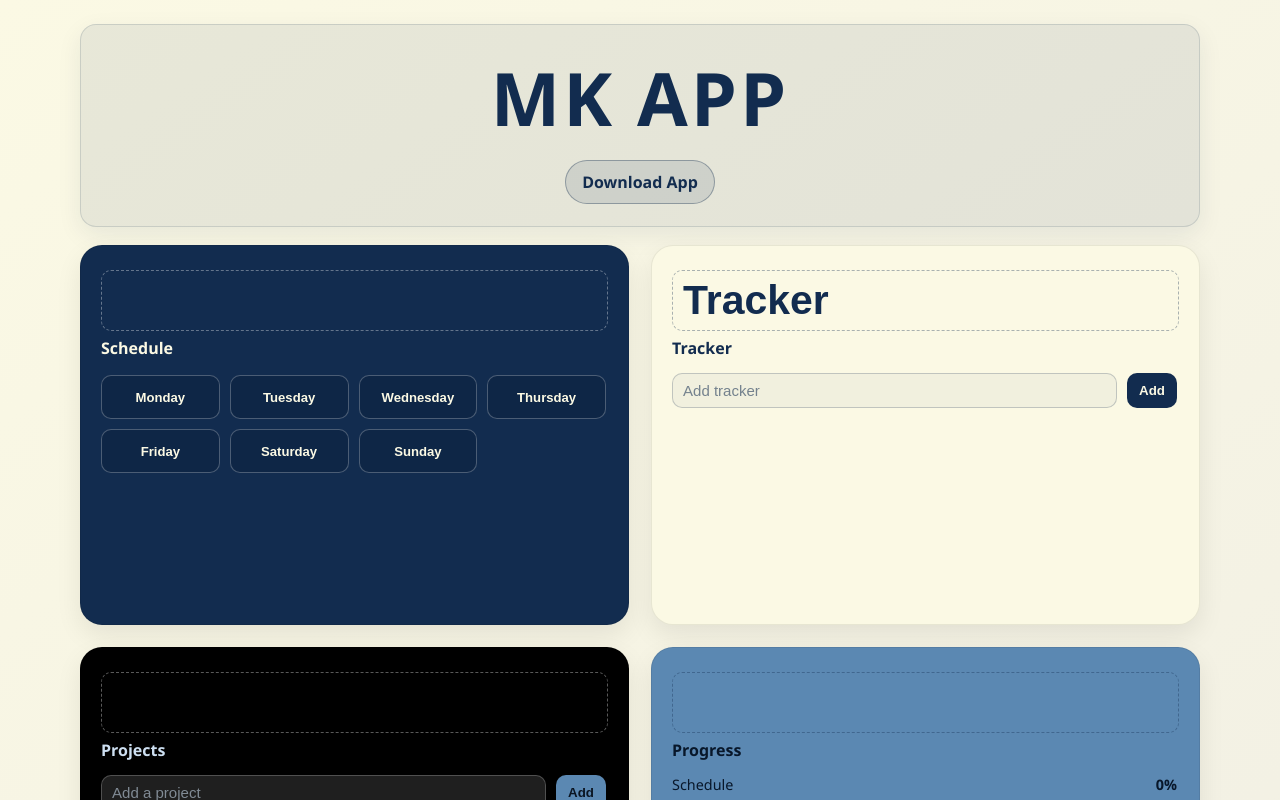
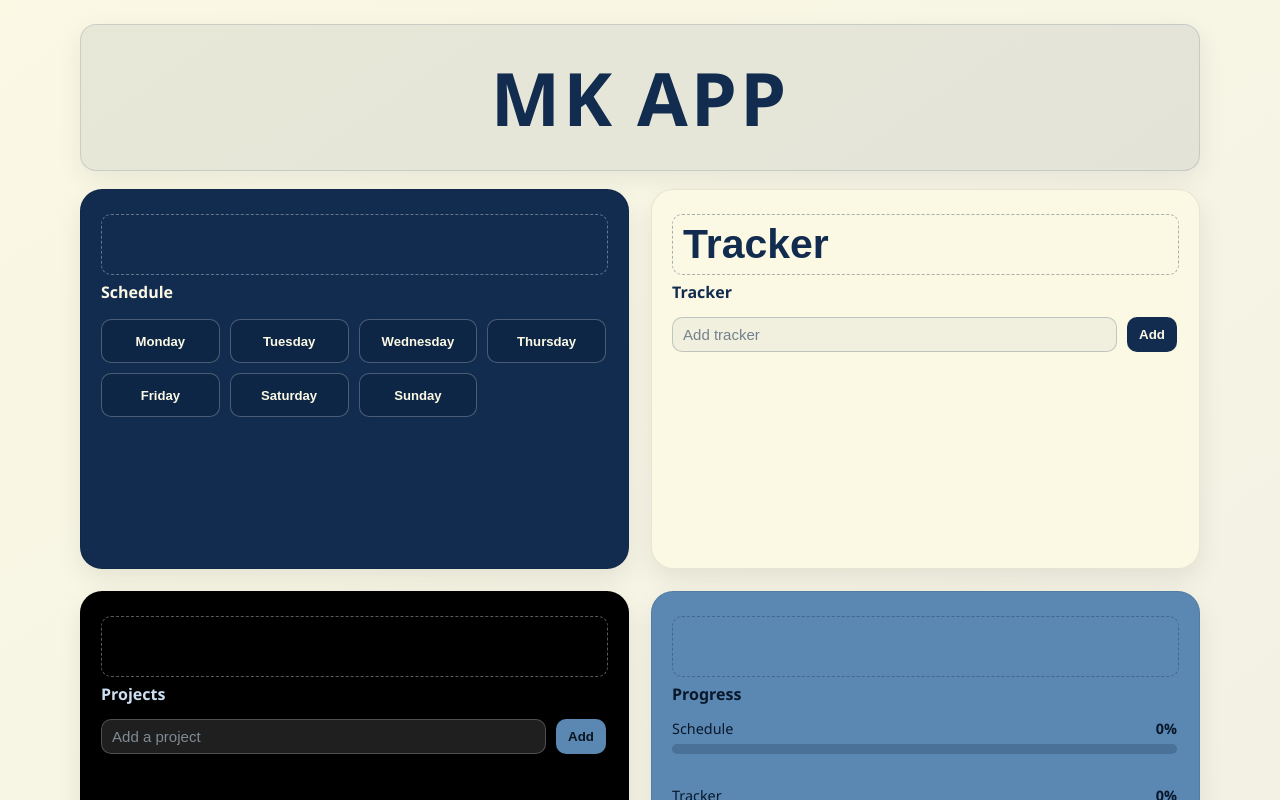
Before and after one commit to anne-gaelle-bernard/MK-app, a React (Vite) app in the folder frontend/: page / in a window 1280 px wide. Shown: the top 800 px of the page. Built offline with nearby package versions, Linux system fonts and the light colour scheme.

Commit message:
Remove Download App button
Removed download link for the app from the header.

```diff
--- a/frontend/src/App.jsx
+++ b/frontend/src/App.jsx
@@ -3,11 +3,9 @@ import { useEffect, useMemo, useState } from "react";
 const STORAGE_KEY = "mkPlannerData_v2";
 const DAYS = ["Monday", "Tuesday", "Wednesday", "Thursday", "Friday", "Saturday", "Sunday"];
 const TRACKER_DOTS_PER_ITEM = 7;
-const APP_DOWNLOAD_URL = "https://github.com/anne-gaelle-bernard/MK-app/archive/refs/heads/main.zip";
 
 function emptyDaySchedules() {
   return DAYS.reduce((acc, day) => {
-    acc[day] = [];
     return acc;
   }, {});
 }
@@ -411,10 +409,7 @@ export default function App() {
       <main className="app">
         <header className="intro">
           <h1>MK App</h1>
-          <a className="download-app-btn" href={APP_DOWNLOAD_URL} target="_blank" rel="noreferrer">
-            Download App
-          </a>
-        </header>
+</          header>
 
         <section className="palette-grid">
           <article className={tileClass("midnight", "tile-midnight")} onClick={(event) => handleTileClick("midnight", event)}>
```
